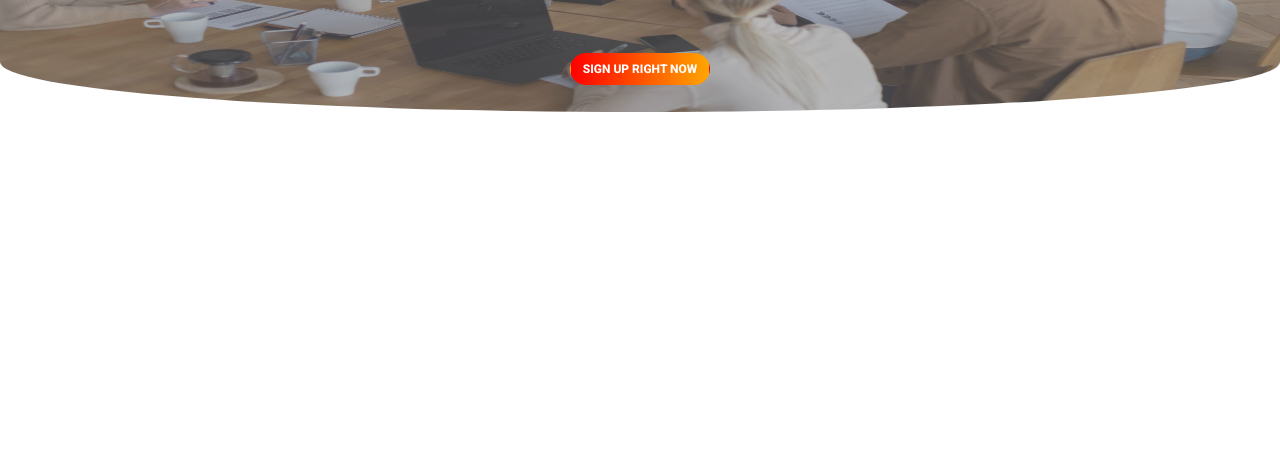
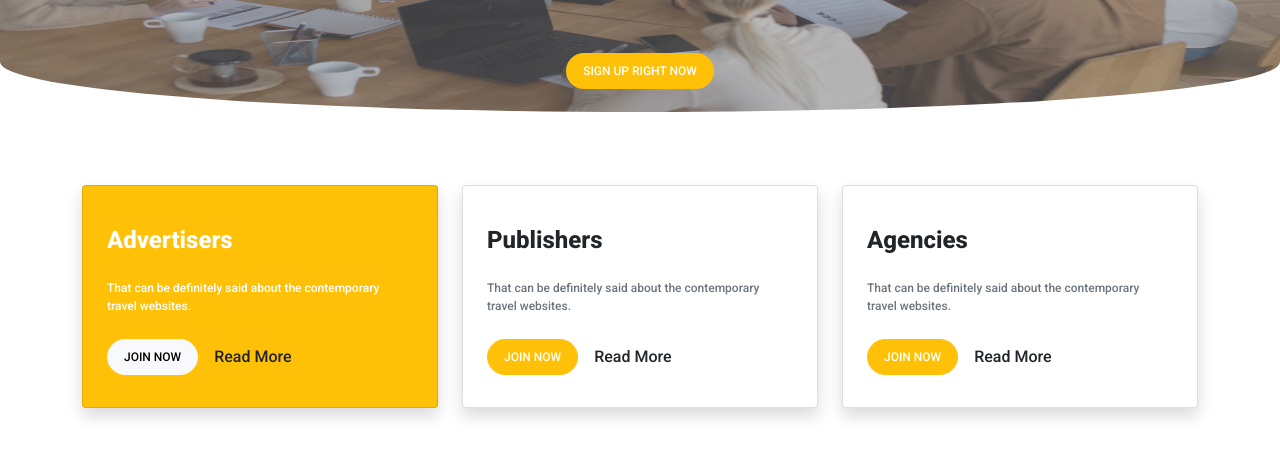
Before and after one commit to JeterG/Replication_assignment-Jeter-Gutierrez, a plain HTML site: page index.html in a window 1280 px wide. Shown: the part 288-746 px from the top of the page. Drawn offline with nearby package versions, Linux system fonts and the light colour scheme.

Commit message:
- add class xs for font smaller than bootstrap small - remove orange gradient button and just use bg-warning - add the cards for advertisers, publishers and agencies

```diff
--- a/css/style.css
+++ b/css/style.css
@@ -18,9 +18,7 @@ body {
     font-family: "Roboto", sans-serif;
 }
 
-/* Orange gradient button */
-.btn-gradient-orange {
-    background: var(--gradient-orange);
-    border-radius: 1rem;
+/* xtra small font */
+.xs {
     font-size: 0.75rem;
 }
--- a/index.html
+++ b/index.html
@@ -48,13 +48,70 @@
                     </div>
                 </div>
             </nav>
+            <!-- Center Text -->
             <section class="container text-center py-5">
                 <div class="fw-bold py-5 text-white">
                     <h1 class="display-5">Global agency online<br />marketing</h1>
                 </div>
-                <button class="btn btn-gradient-orange text-uppercase text-white fw-bold" type="button">
+                <button class="btn bg-warning xs px-3 py-2 rounded-pill text-uppercase text-white" type="button">
                     Sign up right now
                 </button>
+            </section>
+            <!-- Cards -->
+            <section class="container py-5">
+                <div class="row">
+                    <!-- Advertisers -->
+                    <div class="col-md-4">
+                        <div class="card p-4 shadow text-white bg-warning">
+                            <h4 class="fw-bold mt-3 mb-0">Advertisers</h4>
+                            <p class="my-4 pe-3 xs">
+                                That can be definitely said about the contemporary travel websites.
+                            </p>
+                            <div class="align-items-center d-flex gap-3 mb-2">
+                                <button class="btn btn-light px-3 py-2 rounded-pill text-uppercase xs" type="button">
+                                    Join Now
+                                </button>
+                                <a class="text-dark text-decoration-none" href="#">Read More</a>
+                            </div>
+                        </div>
+                    </div>
+                    <!-- Publishers -->
+                    <div class="col-md-4">
+                        <div class="card p-4 shadow">
+                            <h4 class="fw-bold mt-3 mb-0">Publishers</h4>
+                            <p class="my-4 pe-3 xs text-muted">
+                                That can be definitely said about the contemporary travel websites.
+                            </p>
+                            <div class="align-items-center d-flex gap-3 mb-2">
+                                <button
+                                    class="btn btn-warning px-3 py-2 rounded-pill text-uppercase text-white xs"
+                                    type="button"
+                                >
+                                    Join Now
+                                </button>
+                                <a class="text-dark text-decoration-none" href="#">Read More</a>
+                            </div>
+                        </div>
+                    </div>
+                    <!-- Agencies -->
+                    <div class="col-md-4">
+                        <div class="card p-4 shadow">
+                            <h4 class="fw-bold mt-3 mb-0">Agencies</h4>
+                            <p class="my-4 pe-3 xs text-muted">
+                                That can be definitely said about the contemporary travel websites.
+                            </p>
+                            <div class="align-items-center d-flex gap-3 mb-2">
+                                <button
+                                    class="btn btn-warning px-3 py-2 rounded-pill text-uppercase text-white xs"
+                                    type="button"
+                                >
+                                    Join Now
+                                </button>
+                                <a class="text-dark text-decoration-none" href="#">Read More</a>
+                            </div>
+                        </div>
+                    </div>
+                </div>
             </section>
         </div>
         <!-- Reference the Javascript needed for css bootstrap -->
```
